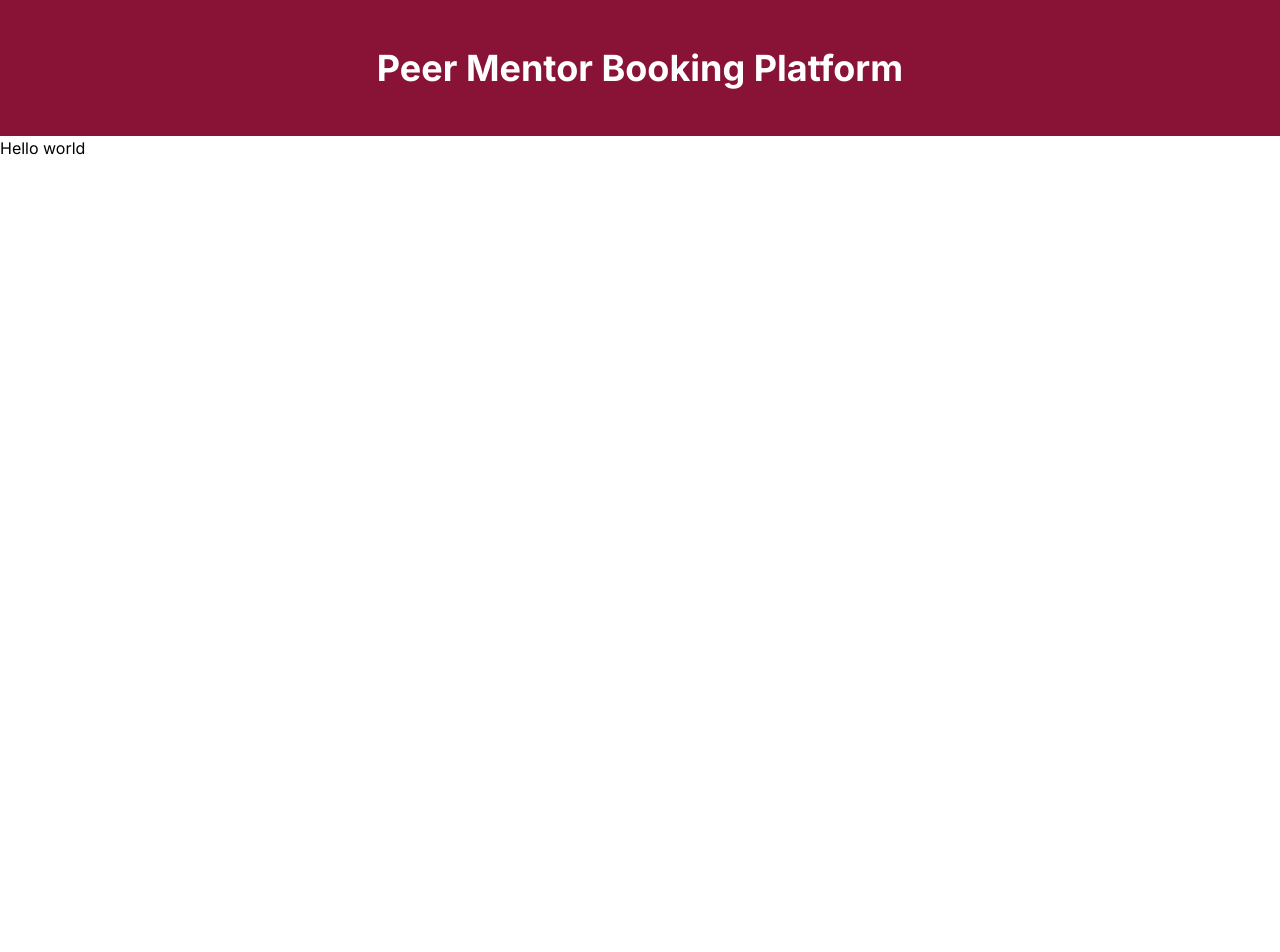
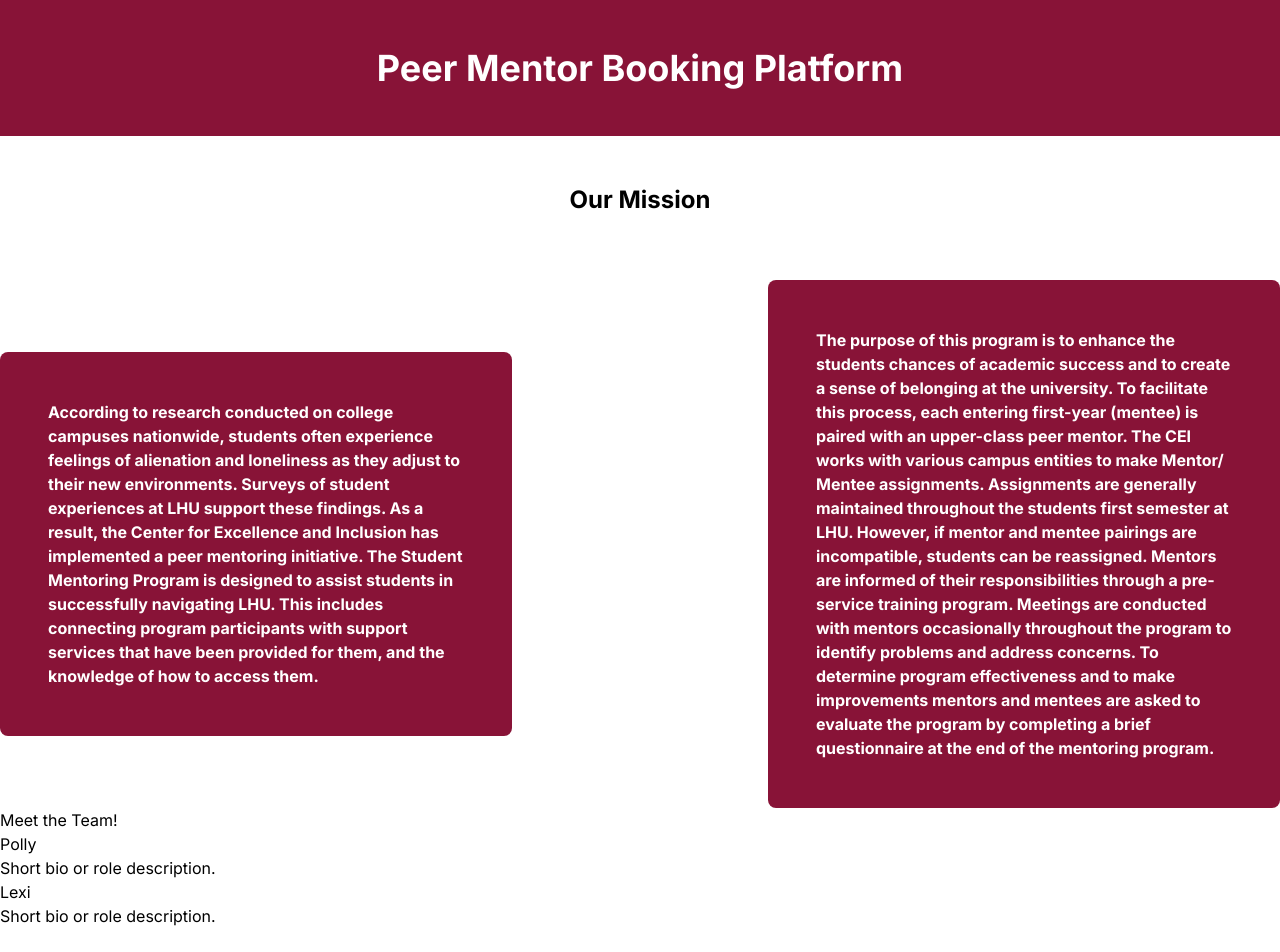
Before and after one commit to ripred31/peer-mentor-booking, a Next.js app: page / in a window 1280 px wide. Shown: the top 952 px of the page. Built offline with nearby package versions, Linux system fonts and the light colour scheme.

Commit message:
Added more to homepage, still needs work

```diff
--- /dev/null
+++ b/src/app/components/Footer.js
@@ -0,0 +1,9 @@
+export default function Footer() {
+    return(
+        <div className="flex justify-center">
+            <p className="p-12">
+                &copy; 2024 Peer Mentor Booking
+            </p>
+        </div>
+    )
+}
--- /dev/null
+++ b/src/app/components/Header.js
@@ -0,0 +1,7 @@
+export default function Header() {
+    return(
+        <div className="flex justify-center p-12 text-white bg-rose-900 text-4xl font-bold">
+            Peer Mentor Booking Platform
+        </div>
+    )
+}
--- a/src/app/layout.js
+++ b/src/app/layout.js
@@ -1,5 +1,7 @@
 import { Inter } from "next/font/google";
 import "./globals.css";
+import Header from "./components/Header";
+import Footer from "./components/Footer";
 
 const inter = Inter({ subsets: ["latin"] });
 
@@ -11,7 +13,9 @@ export const metadata = {
 export default function RootLayout({ children }) {
   return (
     <html lang="en">
-      <body className={inter.className}>{children}</body>
+      <Header />
+        <body className={inter.className}>{children}</body>
+      <Footer />
     </html>
   );
 }
--- a/src/app/page.js
+++ b/src/app/page.js
@@ -1,17 +1,64 @@
-import Navbar from './/components/Navbar';
+"use client"
 
 export default function Home() {
   return (
     <div>
-      <header className="flex justify-center items-center bg-rose-900">
-        <div className="p-12 text-white bg-rose-900 text-4xl font-bold">
-          Peer Mentor Booking Platform
-        </div>
-      </header>
-      <main className="h-screen">
-        <div>
-          Hello world
-        </div>
+      <main>
+        <section className='flex flex-col items-center justify-center'>
+          <div className='flex items-center justify-center my-12'>
+            <h2 className='font-bold text-2xl'>
+              Our Mission
+            </h2>
+          </div>
+          <div className='flex items-center justify-center mt-4 h-full'>
+            <div className='max-w-lg mr-32 bg-rose-900 rounded-lg'>
+              <p className='text-white p-12 font-bold'>
+                According to research conducted on college campuses nationwide, students often experience feelings of alienation
+                and loneliness as they adjust to their new environments. Surveys of student experiences at LHU support these
+                findings. As a result, the Center for Excellence and Inclusion has implemented a peer mentoring initiative. The
+                Student Mentoring Program is designed to assist students in successfully navigating LHU. This includes connecting
+                program participants with support services that have been provided for them, and the knowledge of how to access them.
+              </p>
+            </div>
+            <div className='max-w-lg ml-32 bg-rose-900 rounded-lg'>
+              <p className='text-white p-12 font-bold'>
+                The purpose of this program is to enhance the students chances of academic success and to create a sense of
+                belonging at the university. To facilitate this process, each entering first-year (mentee) is paired with an
+                upper-class peer mentor. The CEI works with various campus entities to make Mentor/ Mentee assignments.
+                Assignments are generally maintained throughout the students first semester at LHU. However, if mentor and mentee
+                pairings are incompatible, students can be reassigned. Mentors are informed of their responsibilities through a
+                pre-service training program. Meetings are conducted with mentors occasionally throughout the program to identify
+                problems and address concerns. To determine program effectiveness and to make improvements mentors and mentees
+                are asked to evaluate the program by completing a brief questionnaire at the end of the mentoring program.
+              </p>
+            </div>
+          </div>
+        </section>
+        <section>
+          <div>
+            <h2>
+              Meet the Team!
+            </h2>
+          </div>
+          <div>
+            <div>
+              <h3>
+                Polly
+              </h3>
+              <p>
+                Short bio or role description.
+              </p>
+            </div>
+            <div>
+              <h3>
+                Lexi
+              </h3>
+              <p>
+                Short bio or role description.
+              </p>
+            </div>
+          </div>
+        </section>
       </main>
     </div>
   );
```
